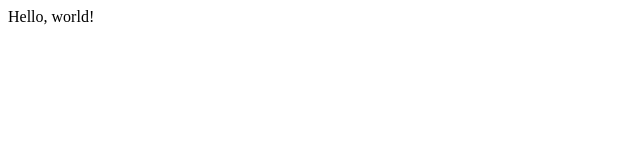
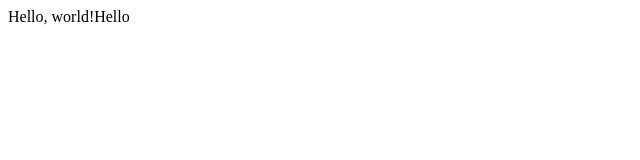
Before and after one commit to rahulind/Project0, a plain HTML site: page index.html in a window 1280 px wide. Shown: the full height of the page, 0-640 px from the left. Drawn offline with Linux system fonts and the light colour scheme.

Commit message:
Update index.html

```diff
--- a/index.html
+++ b/index.html
@@ -4,6 +4,6 @@
         <title>My Webpage</title>
     </head>
     <body>
-        Hello, world!
+        Hello, world!Hello
     </body>
 </html>
```
